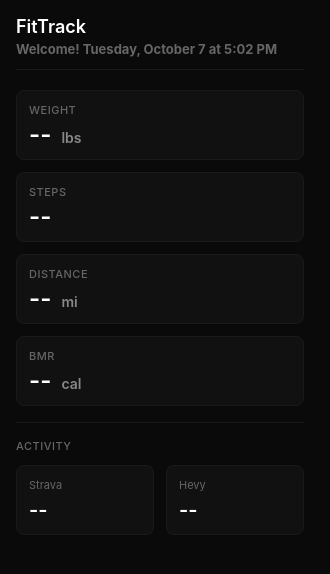
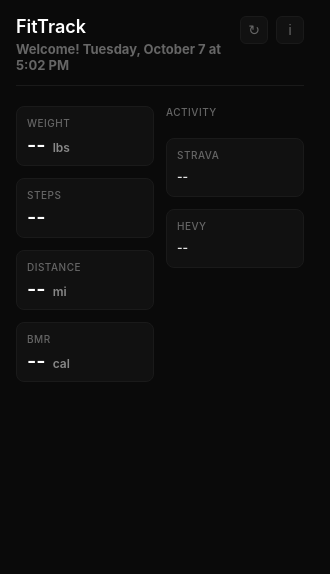
Before and after one commit to AbdallaAlhag/fitness-tracker-desktopApp, an Electron app: page index.html in a window 330 px wide. Drawn offline with Linux system fonts and the light colour scheme; no server answers.

Commit message:
Adjust activity and metrics grid to be side by side allowing us to reduce the height and introduce a refresh and info button

```diff
--- a/index.html
+++ b/index.html
@@ -1,36 +1,3 @@
-<!-- <!doctype html> -->
-<!-- <html> -->
-<!--   <head> -->
-<!--     <meta charset="UTF-8" /> -->
-<!--     <!-- https://developer.mozilla.org/en-US/docs/Web/HTTP/CSP -->
-<!--     <meta -->
-<!--       http-equiv="Content-Security-Policy" -->
-<!--       content="default-src 'self'; script-src 'self'" -->
-<!--     /> -->
-<!--     <title>FitTrack👋</title> -->
-<!--   </head> -->
-<!--   <body> -->
-<!--     <p id="date"></p> -->
-<!--     <p id="weight"></p> -->
-<!--     <p id="steps"></p> -->
-<!--     <p id="distance"></p> -->
-<!--     <p id="bmr"></p> -->
-<!--     <p> -->
-<!--       Calorie foruma for running: Total Calories Burned = MET x Weight (kg) x -->
-<!--       Duration (hours) -->
-<!--     </p> -->
-<!--     <p>(Mets = 9.3, Running, 6-6.3 mph (10 min/mile))</p> -->
-<!--     <p id="strava-activity"></p> -->
-<!--     <p> -->
-<!--       Calorie formula for weightlifting is: Total Calories Burned = Duration (in -->
-<!--       minutes) x (METs x 3.5 x weight in kg) / 200. -->
-<!--     </p> -->
-<!--     <p>(Mets = 4.5, weight = 81.193 kg)</p> -->
-<!--     <p id="hevy-activity"></p> -->
-<!--     <p id="info"></p> -->
-<!--   </body> -->
-<!--   <script src="./renderer.js"></script> -->
-<!-- </html> -->
 <!doctype html>
 <html lang="en">
   <head>
@@ -54,12 +21,14 @@
         background: #0a0a0a;
         color: #e5e5e5;
         padding: 16px;
+        padding-bottom: 40px;
+        /* Changed width back to 320px */
         width: 320px;
         max-height: 100vh;
         overflow-y: auto;
         overflow-x: hidden;
       }
-      /* Added custom scrollbar styling to match dark theme */
+
       body::-webkit-scrollbar {
         width: 6px;
       }
@@ -76,10 +45,20 @@
       body::-webkit-scrollbar-thumb:hover {
         background: #3a3a3a;
       }
+
       .header {
+        /* Added flex layout for header with buttons */
+        display: flex;
+        justify-content: space-between;
+        align-items: flex-start;
         margin-bottom: 20px;
         padding-bottom: 12px;
         border-bottom: 1px solid #1a1a1a;
+      }
+
+      /* Added header-left container for title and date */
+      .header-left {
+        flex: 1;
       }
 
       .header h1 {
@@ -95,17 +74,53 @@
         font-weight: 400;
       }
 
+      /* Added header buttons styling */
+      .header-buttons {
+        display: flex;
+        gap: 8px;
+        align-items: center;
+      }
+
+      .header-btn {
+        background: #111111;
+        border: 1px solid #1a1a1a;
+        border-radius: 6px;
+        width: 28px;
+        height: 28px;
+        display: flex;
+        align-items: center;
+        justify-content: center;
+        cursor: pointer;
+        transition: all 0.2s;
+        color: #666;
+        font-size: 14px;
+      }
+
+      .header-btn:hover {
+        border-color: #2a2a2a;
+        background: #1a1a1a;
+        color: #e5e5e5;
+      }
+
+      .main-container {
+        display: flex;
+        gap: 12px;
+        align-items: flex-start;
+      }
+
       .metrics {
         display: flex;
         flex-direction: column;
         gap: 12px;
+        /* Changed metrics width to half (140px) */
+        flex: 0 0 calc(50% - 6px);
       }
 
       .metric {
         background: #111111;
         border: 1px solid #1a1a1a;
         border-radius: 8px;
-        padding: 12px;
+        padding: 10px;
         transition: border-color 0.2s;
       }
 
@@ -114,7 +129,7 @@
       }
 
       .metric-label {
-        font-size: 11px;
+        font-size: 10px;
         color: #666;
         text-transform: uppercase;
         letter-spacing: 0.5px;
@@ -123,45 +138,45 @@
       }
 
       .metric-value {
-        font-size: 24px;
+        font-size: 20px;
         font-weight: 600;
         color: #ffffff;
         line-height: 1;
       }
 
       .metric-unit {
-        font-size: 14px;
+        font-size: 12px;
         color: #888;
-        margin-left: 4px;
+        margin-left: 2px;
       }
 
-      .divider {
-        height: 1px;
-        background: #1a1a1a;
-        margin: 16px 0;
+      .activity-container {
+        flex: 1;
+        display: flex;
+        flex-direction: column;
+        gap: 12px;
       }
 
       .section-title {
-        font-size: 11px;
+        font-size: 10px;
         color: #666;
         text-transform: uppercase;
         letter-spacing: 0.5px;
-        margin-bottom: 12px;
+        margin-bottom: 8px;
         font-weight: 500;
       }
 
-      .activity-grid {
-        display: grid;
-        grid-template-columns: 1fr 1fr;
+      .activity-section {
+        display: flex;
+        flex-direction: column;
         gap: 12px;
-        margin-bottom: 40px; /* Added bottom margin to ensure activity card borders are fully visible */
       }
 
       .activity {
         background: #111111;
         border: 1px solid #1a1a1a;
         border-radius: 8px;
-        padding: 12px;
+        padding: 10px;
         transition: border-color 0.2s;
       }
 
@@ -170,30 +185,39 @@
       }
 
       .activity-label {
-        font-size: 11px;
+        font-size: 10px;
         color: #666;
         margin-bottom: 6px;
+        text-transform: uppercase;
+        letter-spacing: 0.5px;
+        font-weight: 500;
       }
 
       .activity-value {
-        font-size: 20px;
+        font-size: 12px;
         font-weight: 600;
-        color: #ffffff;
-      }
-
-      .activity-unit {
-        font-size: 12px;
-        color: #888;
-        margin-left: 2px;
+        color: #e5e5e5;
+        line-height: 1.6;
+        white-space: pre-line;
+        word-wrap: break-word;
       }
     </style>
   </head>
   <body>
     <div class="header">
+      <!-- Wrapped title and date in header-left -->
+      <div class="header-left">
         <h1>FitTrack</h1>
         <p class="date" id="date">Loading...</p>
       </div>
+      <!-- Added refresh and info buttons -->
+      <div class="header-buttons">
+        <button class="header-btn" id="refresh-btn" title="Refresh">↻</button>
+        <button class="header-btn" id="info-btn" title="Info">i</button>
+      </div>
+    </div>
 
+    <div class="main-container">
       <div class="metrics">
         <div class="metric">
           <div class="metric-label">Weight</div>
@@ -227,24 +251,19 @@
         </div>
       </div>
 
-    <div class="divider"></div>
-
+      <div class="activity-container">
         <div class="section-title">Activity</div>
 
-    <div class="activity-grid">
+        <div class="activity-section">
           <div class="activity">
             <div class="activity-label">Strava</div>
-        <div class="activity-value">
-          <span id="strava">--</span>
-          <span class="activity-unit"></span>
-        </div>
+            <div class="activity-value" id="strava">--</div>
           </div>
 
           <div class="activity">
             <div class="activity-label">Hevy</div>
-        <div class="activity-value">
-          <span id="hevy">--</span>
-          <span class="activity-unit"></span>
+            <div class="activity-value" id="hevy">--</div>
+          </div>
         </div>
       </div>
     </div>
--- a/main.js
+++ b/main.js
@@ -67,7 +67,7 @@ app.setAppUserModelId("com.yourname.fitnesstracker");
 const createWindow = async () => {
   const win = new BrowserWindow({
     width: 330,
-    height: 600,
+    height: 400,
     webPreferences: {
       preload: path.join(__dirname, "preload.js"),
     },
```
Lines whose indentation alone changed are shown as unchanged.
